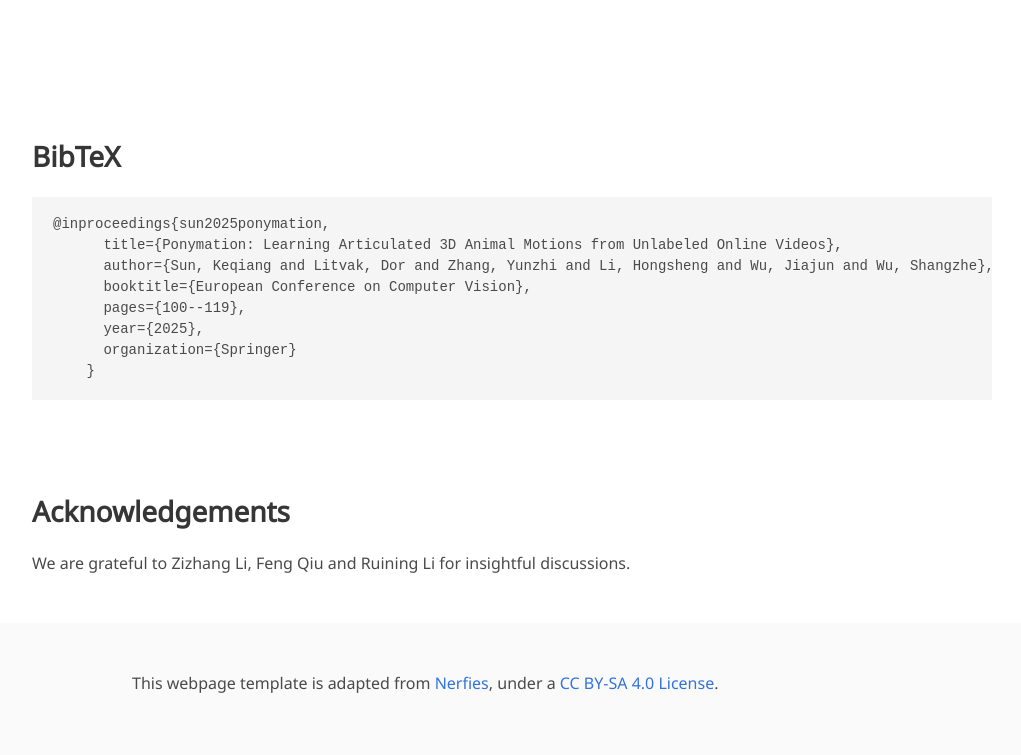
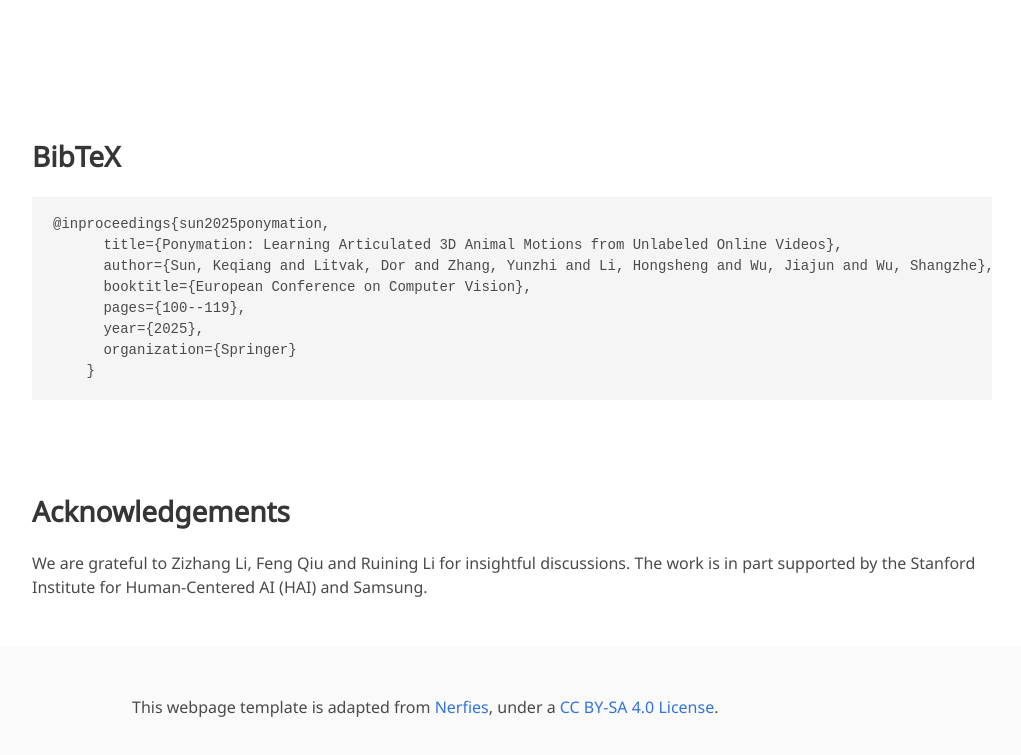
Before and after one commit to KeqiangSun/keqiangsun.github.io, a plain HTML site: page projects/ponymation/index.html in a window 1280 px wide. Shown: the part 2292-3047 px from the top of the page, without its empty margins (128-1149 px from the left). Drawn offline with nearby package versions, Linux system fonts and the light colour scheme; some icons are missing; a web font is replaced by a local one.

Commit message:
update acknowledgement

```diff
--- a/projects/ponymation/index.html
+++ b/projects/ponymation/index.html
@@ -258,7 +258,7 @@
   <div class="container is-max-desktop content">
     <h2 class="title">Acknowledgements</h2>
     <p>
-      We are grateful to Zizhang Li, Feng Qiu and Ruining Li for insightful discussions.
+      We are grateful to Zizhang Li, Feng Qiu and Ruining Li for insightful discussions. The work is in part supported by the Stanford Institute for Human-Centered AI (HAI) and Samsung.
     </p>
     <!-- <p>
       Keqiang Sun is supported by CUHK.
```
